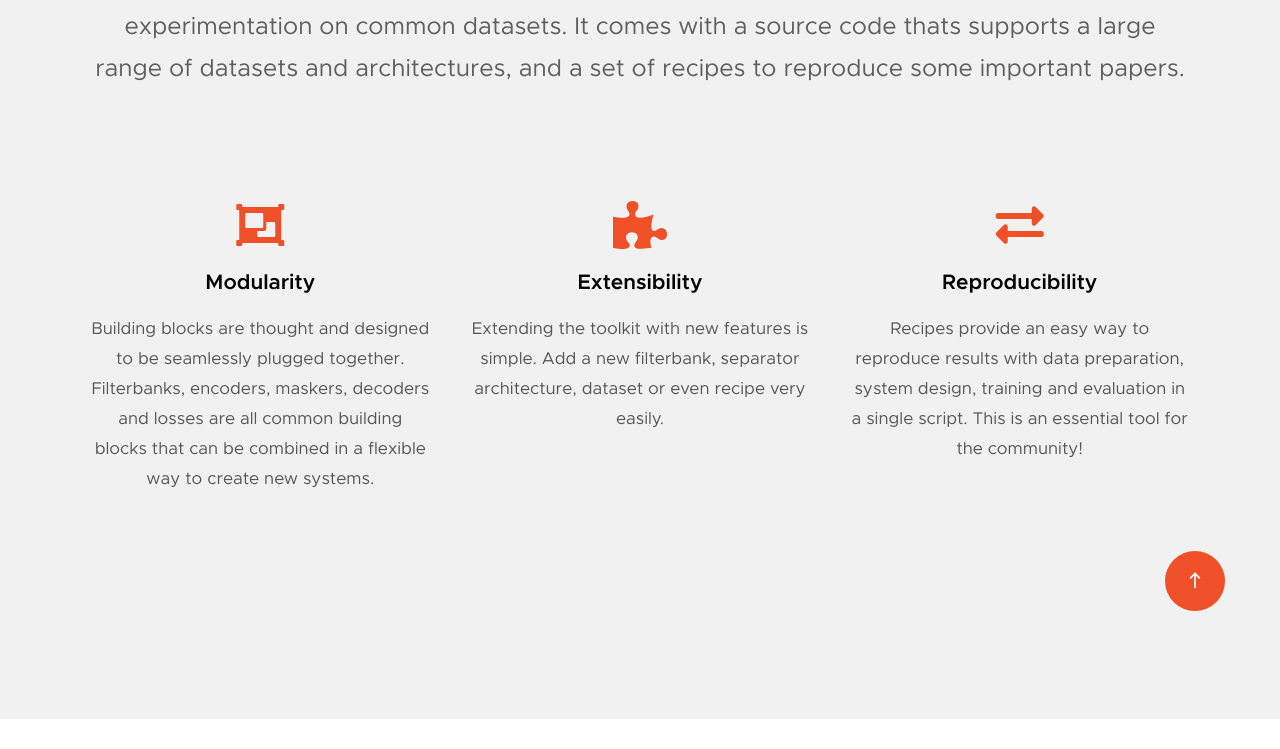
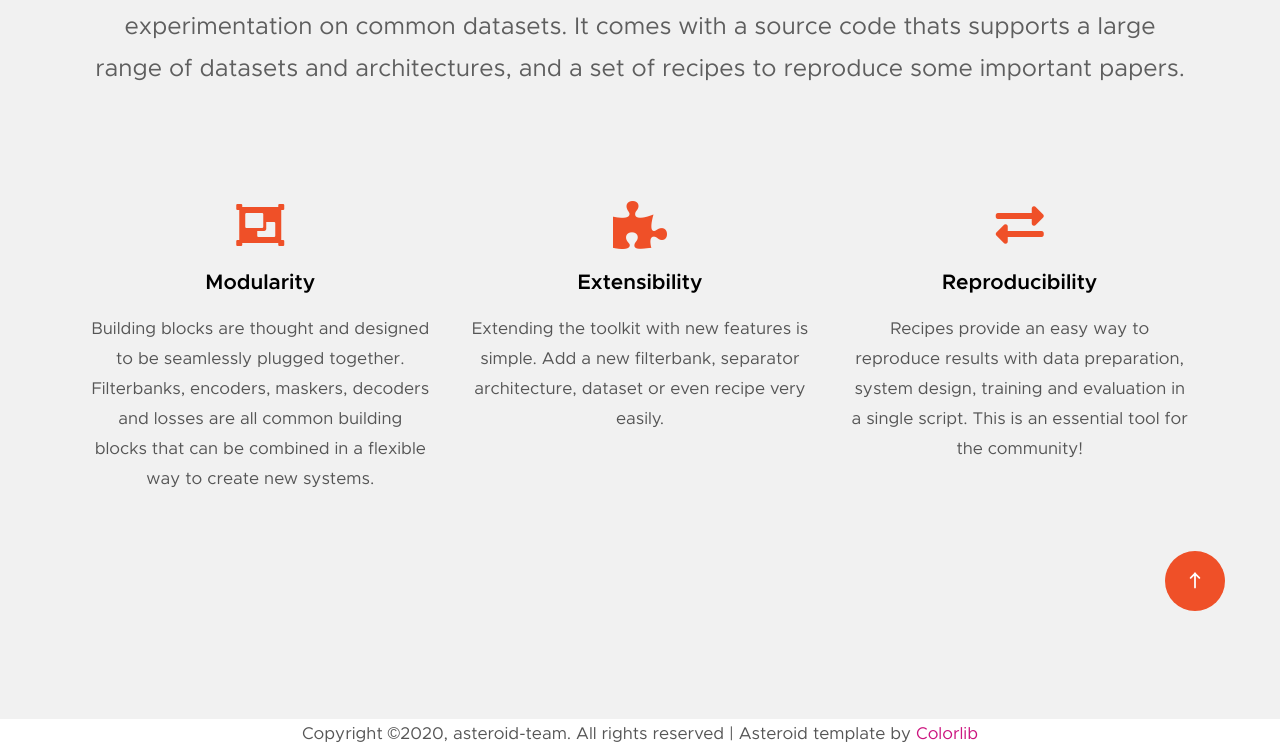
Before and after one commit to asteroid-team/asteroid-team.github.io, a plain HTML site: page index.html in a window 1280 px wide. Shown: the part 1202-1951 px from the top of the page. Before the commit the page ends 1921 px from the top, so only its background shows below. Drawn offline with Linux system fonts and the light colour scheme; files whose address does not match are found by name.

Commit message:
Add template footer

```diff
--- a/index.html
+++ b/index.html
@@ -127,6 +127,14 @@
 
         </section>
 
+        <div class="row text-center bg-setup">
+            <div class="col-full cl-copyright">
+                <span>
+                    Copyright &copy;<script>document.write(new Date().getFullYear());</script>, asteroid-team. All rights reserved | Asteroid template by <a href="https://colorlib.com" target="_blank">Colorlib</a>
+                </span>
+            </div>
+        </div>
+
 
 
     <!-- Loding
```
